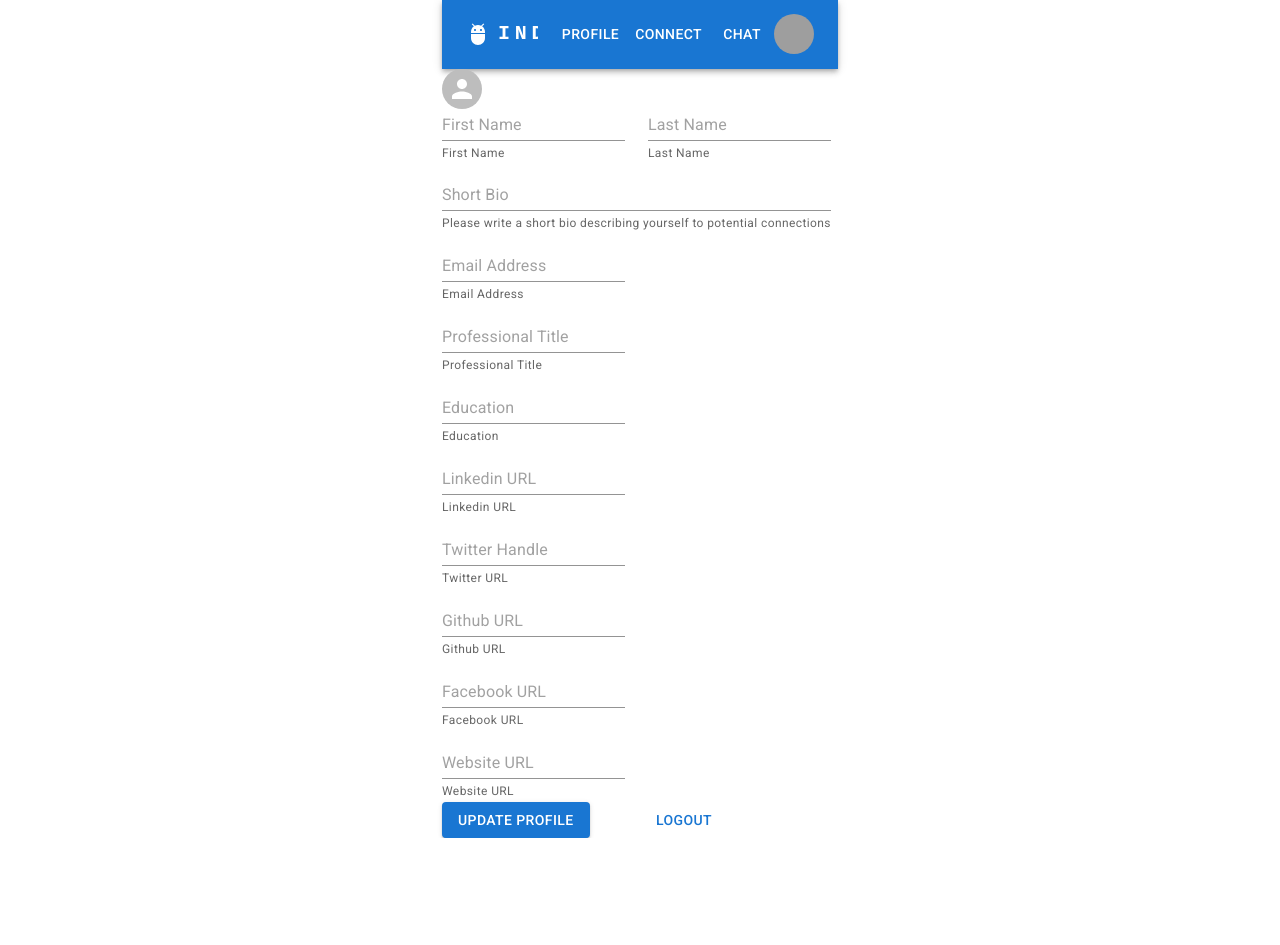
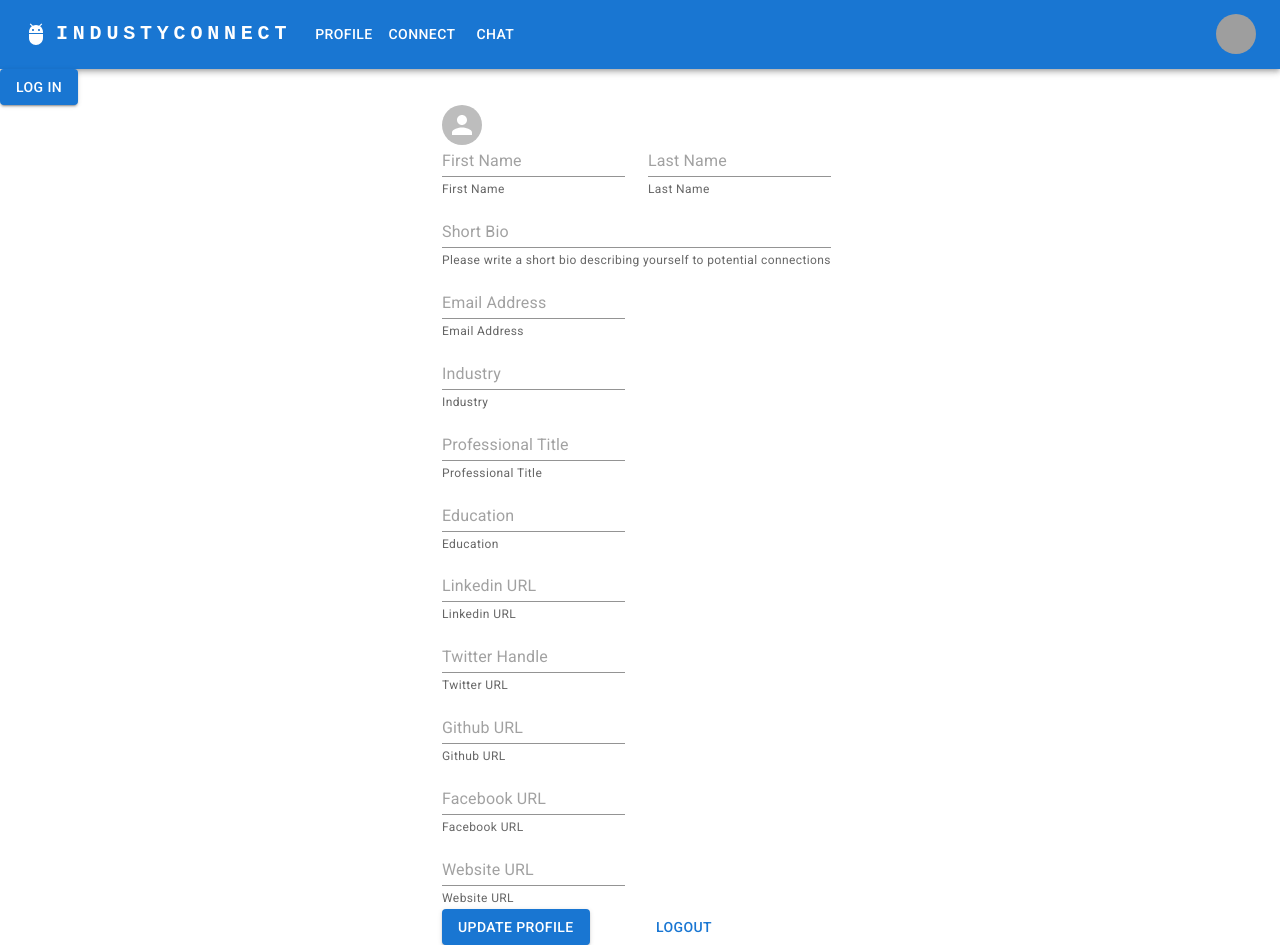
Before and after one commit to kevincogen/IndustryConnect, a React (Create React App) app in the folder client-react/: page / in a window 1280 px wide. Before the commit the page ends 838 px from the top, so only its background shows below. Built offline with nearby package versions, Linux system fonts and the light colour scheme; grey boxes are pictures that could not be loaded.

Commit message:
Add login button and industry field

```diff
--- a/client-react/src/pages/profile.js
+++ b/client-react/src/pages/profile.js
@@ -1,6 +1,7 @@
 import { useEffect, useState } from "react";
 import { useAuth0 } from "@auth0/auth0-react";
 import { createProfile, updateProfile, getProfile } from "./profie-api";
+import LoginButton from "../components/buttons/login-button";
 
 import {
   TextField,
@@ -32,6 +33,7 @@ const Profile = () => {
     github: "",
     facebook: "",
     website: "",
+    industry: "",
   });
 
   // Separate state for form data
@@ -47,6 +49,7 @@ const Profile = () => {
     github: "",
     facebook: "",
     website: "",
+    industry: "",
   });
 
   useEffect(() => {
@@ -108,6 +111,7 @@ const Profile = () => {
       github: formData.github,
       facebook: formData.facebook,
       website: formData.website,
+      industry: formData.industry,
     };
 
     try {
@@ -139,8 +143,10 @@ const Profile = () => {
   };
 
   return (
+      <>
+      <Navbar />
+      <LoginButton />
     <Container component="main" maxWidth="xs" direction="column">
-      <Navbar />
       <CssBaseline />
       <div>
         <Grid container spacing={2}>
@@ -205,6 +211,19 @@ const Profile = () => {
                 name="email"
                 placeholder={userProfile.email || "Email Address"}
                 value={formData.email}
+                onChange={handleChange}
+              />
+            </Grid>
+
+            <Grid item xs={12}>
+              <TextField
+                variant="standard"
+                name="industry"
+                helperText="Industry"
+                type="text"
+                id="industry"
+                placeholder={userProfile.industry || "Industry"}
+                value={formData.industry}
                 onChange={handleChange}
               />
             </Grid>
@@ -327,6 +346,7 @@ const Profile = () => {
 
     </div>
     </Container>
+    </>
   );
 };
 
```
